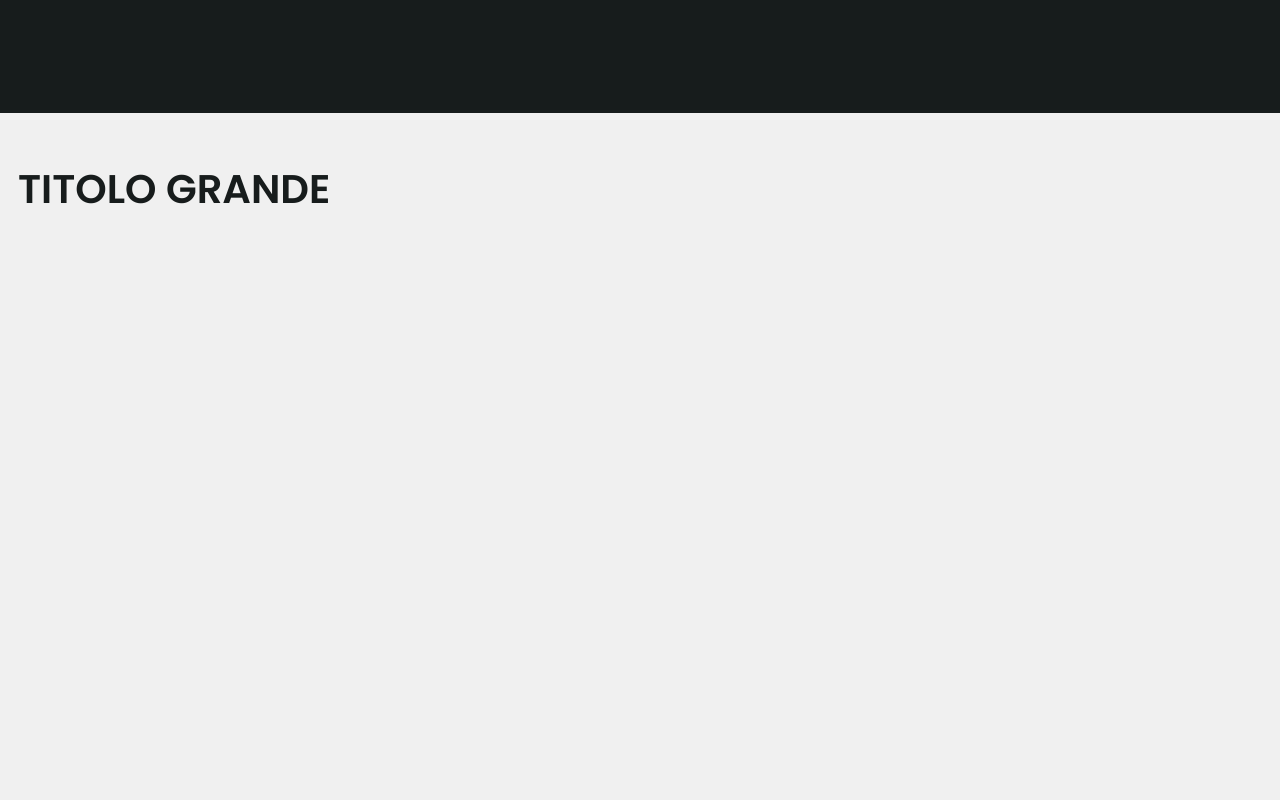
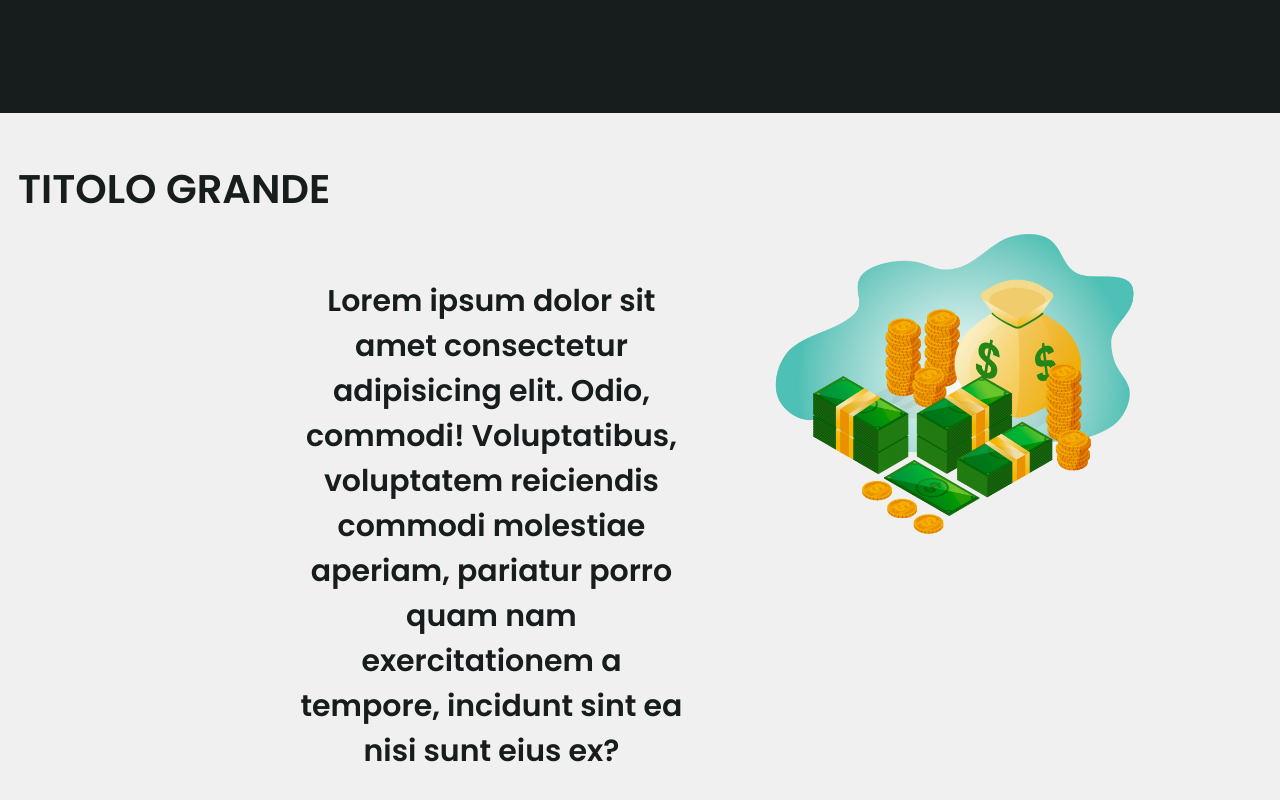
Before and after one commit to 1lgrand/contestFindomestic, a plain HTML site: page index.html in a window 1280 px wide. Shown: the part 697-1497 px from the top of the page. Drawn offline with Linux system fonts and the light colour scheme.

Commit message:
Aggiunto sezione 2

```diff
--- a/index.html
+++ b/index.html
@@ -20,8 +20,20 @@
         <h1 class="testo" id="textCenter">EDUCAZIONE FINANZIARIA TESTO</h1>
     </div>
 
-    <div class="secondaSezione">
+    <div class="primaSezione">
         <h2 class="testo" id="titoloDiv">TITOLO GRANDE</h2>
+
+        <div class="flex-container">
+            <div id="sezioneTesto">
+                <h1 class="testo descrizione">Lorem ipsum dolor sit amet consectetur adipisicing elit. Odio, commodi! Voluptatibus, voluptatem reiciendis commodi molestiae aperiam, pariatur porro quam nam exercitationem a tempore, incidunt sint ea nisi sunt eius ex?</h1>
+            </div>
+
+            <div id="sezioneImagine">
+                <img id="image" src="static/images/homeImages/Immagini Sezioni/iconS1.png" alt="Sezione1" srcset="">
+            </div>
+        </div>
+
+
     </div>
 
 </body>
--- a/static/Styles/styleHomePage.css
+++ b/static/Styles/styleHomePage.css
@@ -27,7 +27,10 @@ body{
     color: #fff;
 }
 
-
+.descrizione{
+    font-size: 30px;
+    color: var(--textColor);
+}
 
 /* == NAVBAR ==*/
 
@@ -104,11 +107,41 @@ NB: Ho spostato la foto ma continua a non vedersi
 }
 
 /*== SECONDA SEZIONE ==*/
-.secondaSezione{
+.primaSezione{
     width: 100%;
     height: 735px;
+
 }
 
+
+.flex-container{
+    display: flex;
+    flex-direction: row;
+    justify-content: space-between;
+}
+
+#sezioneTesto{
+    text-align: center;
+    margin-left: 300px;
+    margin-top: 60px;
+    margin-right: 50px;
+    width: 41%;
+    height: 50%;
+}
+
+#sezioneImmagine{
+    margin-left: 30px;
+    margin-right: 20px;
+}
+
+#image{
+    width: 70%;
+    margin-left: 30px;
+}
+
+
+
+/* == MEDIA QUERIES ==*/
 @media only screen and (max-width: 380px) {
     .nomeSito{
         font-size: 21px;
```
